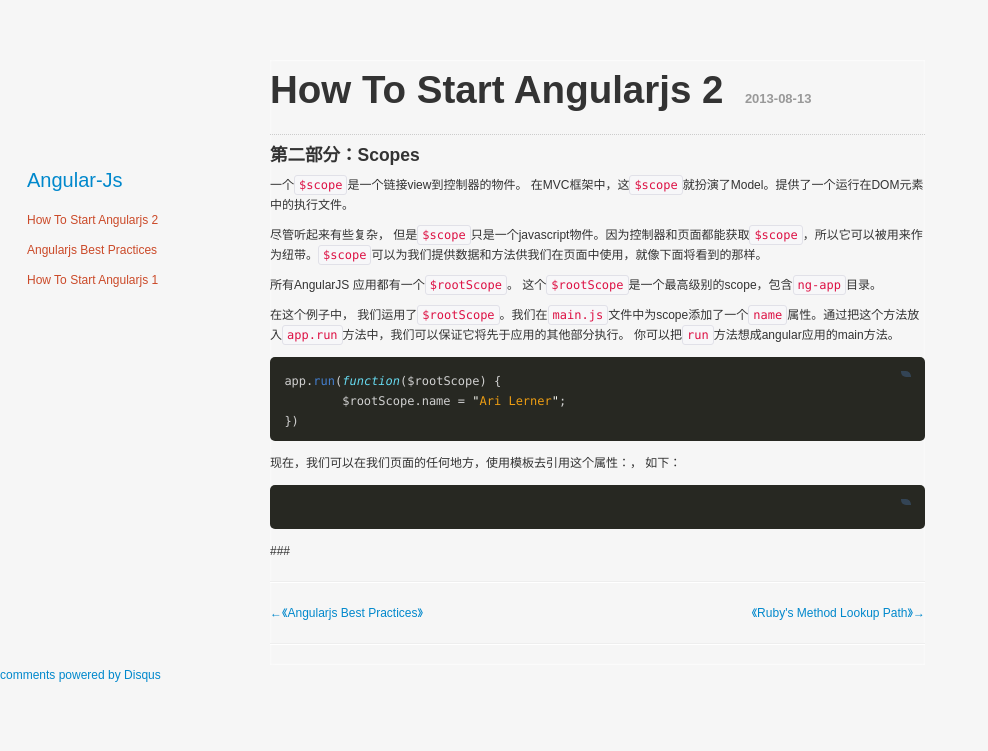
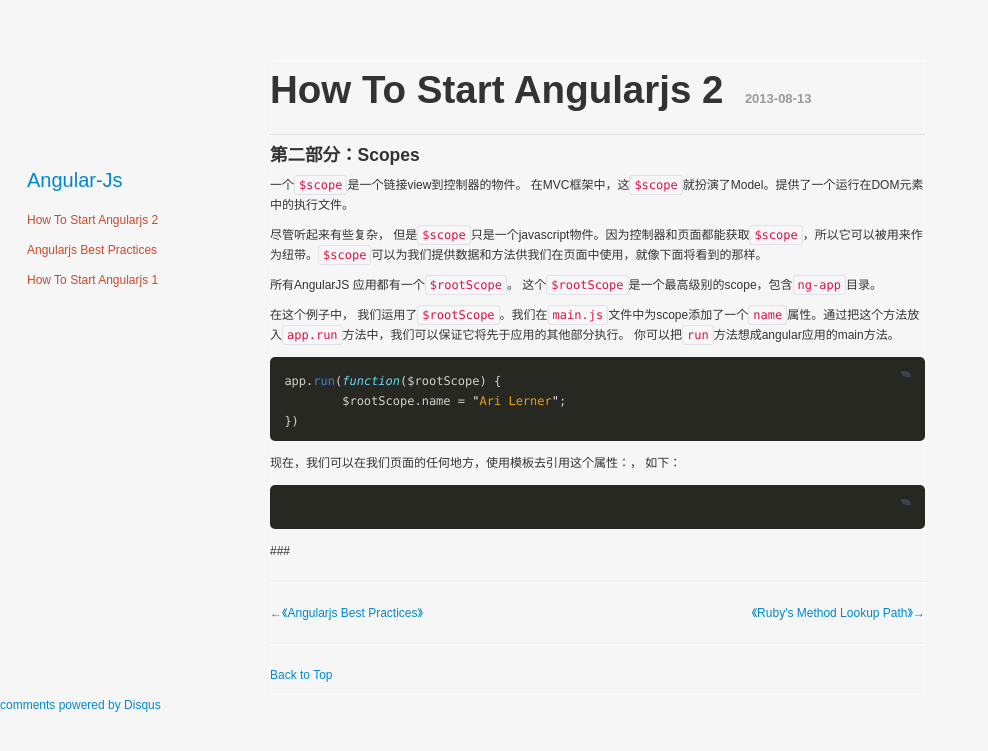
Before and after one commit to apprentice1988/apprentice1988.github.com, a Jekyll site: the page built from _posts/2013-08-13-How-to-start-Angularjs-2.md, in a window 1280 px wide. Shown: the top 751 px of the page, without its empty margins (0-988 px from the left). Built offline with Jekyll 4.4.1, drawn with Linux system fonts in a browser that asks for light colours; Markdown is read by kramdown in place of the engine named in the settings; comment, search, counter and statistics services are not loaded.

Commit message:
add to top

```diff
--- a/_layouts/post.html
+++ b/_layouts/post.html
@@ -15,7 +15,7 @@
 		<script src="/js/jquery-min.js" type="text/javascript" ></script>
 		<script src="/js/bootstrap.min.js" type="text/javascript"></script>
 	</head>
-	<body>
+	<body id="top">
 		<div class="row">
 			<aside class="span3" style="margin-top:150px;">
 				{%for cg in page.categories%}
@@ -43,10 +43,16 @@
 				{%endif%}
 			  </div>
 			  <hr />
+			  <p id="back-top" style="display: block;">
+			    <a href="#top">
+			      <span></span>
+			      Back to Top
+			     </a>
+			  </p>
 			</article><br><br><br><br><br><br><br>
 		</div>
 		<!--Disqus begin-->
-    <div id="disqus_thread" style="margin-left:10%;width:80%;"></div>
+    <div id="disqus_thread" style="margin-left:20%;width:50%;"></div>
     <script type="text/javascript">
         /* * * CONFIGURATION VARIABLES: EDIT BEFORE PASTING INTO YOUR WEBPAGE * * */
         var disqus_shortname = 'apprenticeblog'; // required: replace example with your forum shortname
```
Also changed, not shown: css/images/up-arrow.png (added).
